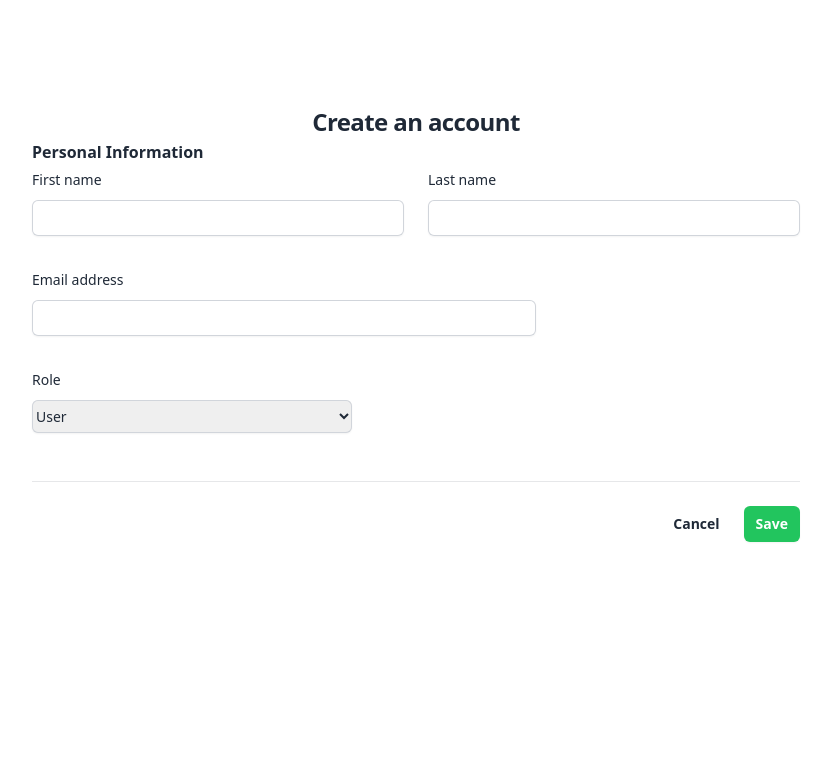
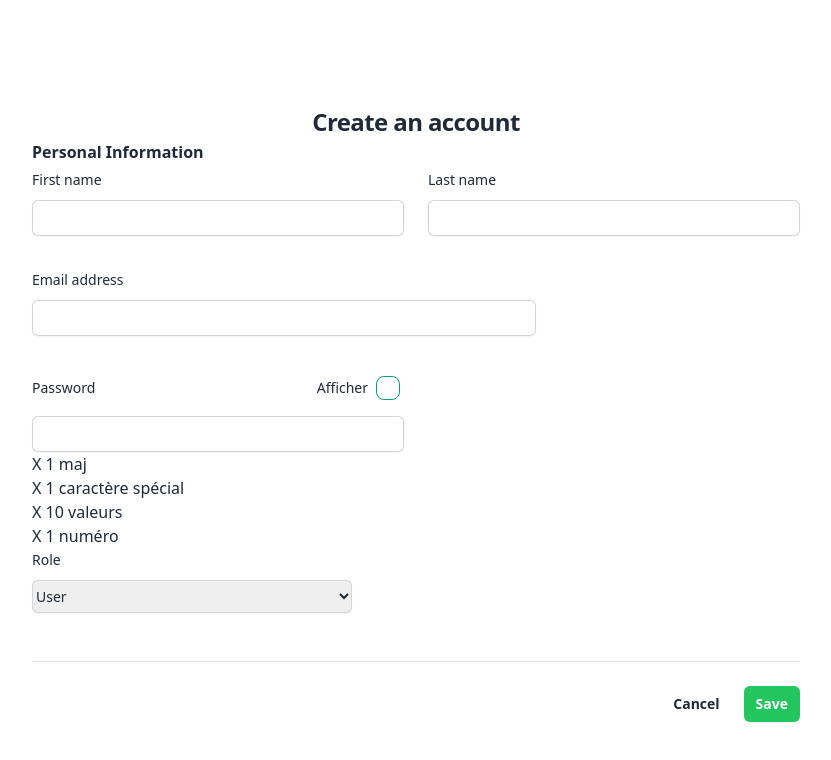
Before and after one commit to AlexandrePereon/ELECTIVE-WEB, a React (Create React App) app in the folder frontend/: page /signup in a window 1280 px wide. Shown: the top 760 px of the page, without its empty margins (224-1055 px from the left). Built offline with nearby package versions, Linux system fonts and the light colour scheme.

Commit message:
ajout-password

```diff
--- /dev/null
+++ b/frontend/src/components/Password/password.js
@@ -0,0 +1,76 @@
+import React,{useState} from "react";
+
+
+
+const Password = ({handlesetIsPasswordValid}) => {
+
+    const [passwordValue,setPasswordValue] = useState(null);
+    const [isPasswordVisible,setIsPasswordVisible] = useState(false);
+
+    const conditionTab = [{
+        label : "1 maj",
+        isCondionValid :/(?=.*[A-Z])/.test(passwordValue)
+    },
+    {
+        label : "1 caractère spécial",
+        isCondionValid :/(?=.*[!@#$%^&*()])/.test(passwordValue)
+    },
+    {
+        label : "10 valeurs",
+        isCondionValid :/.{10}/.test(passwordValue)
+    },
+    {
+        label : "1 numéro",
+        isCondionValid :/(?=.*[0-9])/.test(passwordValue)
+    }]
+
+    const conditionList = conditionTab.map((condition,index) => {
+        return(
+            <li key={index}>{condition.isCondionValid?"V":"X"} {condition.label}</li>
+        );
+    })
+
+    if( conditionTab[0].isCondionValid &&
+        conditionTab[1].isCondionValid &&
+        conditionTab[2].isCondionValid &&
+        conditionTab[3].isCondionValid
+    ) {
+        handlesetIsPasswordValid(true)
+    } else {
+        handlesetIsPasswordValid(false)
+    }
+
+    return(
+              <>
+                <div>
+                    <div className="flex items-center justify-between">
+                        <label htmlFor="password" className="block text-sm font-medium leading-6 ">
+                        Password
+                        </label>
+                        <div className="form-control">
+                            <label className="cursor-pointer label">
+                                <span className="label-text mr-2">Afficher</span>
+                                <input type="checkbox" className="checkbox checkbox-success" onClick={() => setIsPasswordVisible(!isPasswordVisible)}/>
+                            </label>
+                        </div>
+                    </div>
+                    <div className="mt-2">
+                        <input
+                        id="password"
+                        name="password"
+                        type={isPasswordVisible?"text":"password"}
+                        autoComplete="current-password"
+                        required
+                        className="block w-full rounded-md border-0 py-1.5  shadow-sm ring-1 ring-inset ring-gray-300 placeholder:text-gray-400 focus:ring-2 focus:ring-inset focus:ring-indigo-600 sm:text-sm sm:leading-6"
+                        onChange={(e) => setPasswordValue(e.target.value)}
+                        />
+                    </div>
+                </div>
+                <ul>
+                    {conditionList}
+                </ul>
+              </>
+            )
+}
+
+export default Password;
--- a/frontend/src/components/SignupForm/SignupForm.js
+++ b/frontend/src/components/SignupForm/SignupForm.js
@@ -1,16 +1,24 @@
-import React from 'react'
+import React,{useState} from 'react'
 import axiosReq from "../../utils/axios";
+import Password from '../Password/password';
 
 const SignupForm = () => {
 
-    const submitSignupForm = async (e,username,email,password,role) => {
+    const [isPasswordValid,setIsPasswordValid] = useState(false);
+// console.log(isPasswordValid)
+
+    const handlesetIsPasswordValid = (isValid) => {
+        setIsPasswordValid(isValid)
+    }
+
+    const submitSignupForm = async (e) => {
         e.preventDefault();
         try {
             const response = await axiosReq.post("/api/register", {
-                username: username,
-                email: email,
-                password: password,
-                role: role
+                username: e.target.elements.firstname.value + " " + e.target.elements.lastname.value,
+                email: e.target.elements.email.value,
+                //password: e.target.elements.password.value,
+                role: e.target.elements.role.value
             });
             console.log("Réponse du serveur :", response.data);
         } catch (error) {
@@ -18,8 +26,10 @@ const SignupForm = () => {
         }
     };
 
+
+
   return (
-    <form style={{padding:'20%', paddingTop: '5%', paddingBottom:'5%'}} onSubmit={(e) => {submitSignupForm(e,'yanis', 'yanis@gmail.com','admin','user');console.log("ok psot")}}>
+    <form style={{padding:'20%', paddingTop: '5%', paddingBottom:'5%'}} onSubmit={(e) => {submitSignupForm(e)}}>
             <h2 className="mt-10 text-center text-2xl font-bold leading-9 tracking-tight ">
                 Create an account
             </h2>
@@ -72,6 +82,7 @@ const SignupForm = () => {
                 </div>
 
                 <div className="sm:col-span-3">
+                <Password handlesetIsPasswordValid={handlesetIsPasswordValid}/>
                 <label htmlFor="role" className="block text-sm font-medium leading-6 ">
                     Role
                 </label>
@@ -97,6 +108,7 @@ const SignupForm = () => {
         <button
           type="submit"
           className="rounded-md bg-green-500 px-3 py-2 text-sm font-semibold text-white shadow-sm hover:bg-indigo-500 focus-visible:outline focus-visible:outline-2 focus-visible:outline-offset-2 focus-visible:outline-indigo-600"
+            disabled={!isPasswordValid}
         >
           Save
         </button>
```
